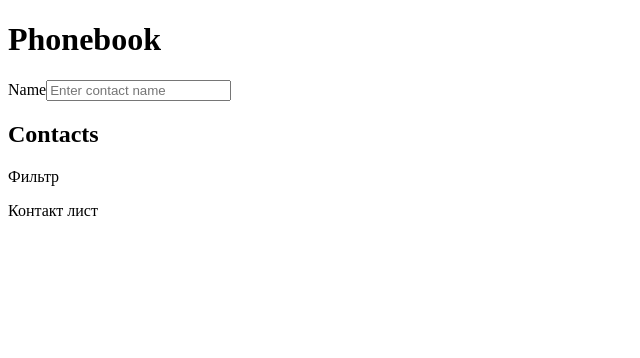
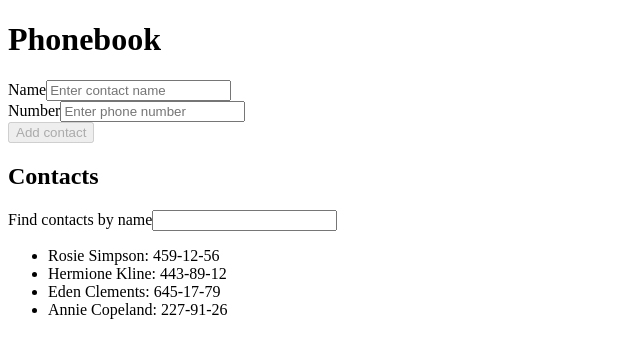
Before and after one commit to LiViS-code/goit-react-hw-02-phonebook, a React (Create React App) app in the folder my-phonebook/: page / in a window 1280 px wide. Shown: the top 358 px of the page, without its empty margins (0-640 px from the left). Built offline with nearby package versions, Linux system fonts and the light colour scheme.

Commit message:
composition

```diff
--- a/my-phonebook/src/App.js
+++ b/my-phonebook/src/App.js
@@ -1,20 +1,41 @@
+import React, { Component } from "react";
 import ContactForm from "./components/ContactForm";
+import ContactList from "./components/ContactList";
 import Filter from "./components/Filter";
-import ContactList from "./components/ContactList";
 
-function App() {
-  return (
-    <div>
-      <div>
+class App extends Component {
+  state = {
+    contacts: [
+      { id: "id-1", name: "Rosie Simpson", number: "459-12-56" },
+      { id: "id-2", name: "Hermione Kline", number: "443-89-12" },
+      { id: "id-3", name: "Eden Clements", number: "645-17-79" },
+      { id: "id-4", name: "Annie Copeland", number: "227-91-26" },
+    ],
+    filter: "",
+  };
+
+  onChangeState = (newContacts) => {
+    this.setState(() => ({
+      contacts: newContacts,
+    }));
+  };
+
+  render() {
+    const {
+      state: { contacts },
+      onChangeState,
+    } = this;
+
+    return (
+      <>
         <h1>Phonebook</h1>
-        <ContactForm />
-
+        <ContactForm contacts={contacts} onChangeState={onChangeState} />
         <h2>Contacts</h2>
         <Filter />
-        <ContactList />
-      </div>
-    </div>
-  );
+        <ContactList contacts={contacts} />
+      </>
+    );
+  }
 }
 
 export default App;
--- a/my-phonebook/src/components/ContactForm.jsx
+++ b/my-phonebook/src/components/ContactForm.jsx
@@ -1,31 +1,76 @@
 import React, { Component } from "react";
+import { nanoid } from "nanoid";
+
+const INITIAL_VALUE = {
+  name: "",
+  number: "",
+};
 
 class ContactForm extends Component {
-  state = {
-    contacts: [],
-    name: "",
+  state = { ...INITIAL_VALUE };
+
+  handleInput = (e) => {
+    const { value, name } = e.target;
+    this.setState(() => ({ [name]: value }));
   };
 
-  handleForm = () => {
-    return console.log("что-то ввели");
+  handleSubmit = (e) => {
+    e.preventDefault();
+    const { name, number } = this.state;
+    const { contacts, onChangeState } = this.props;
+    contacts.push({ id: nanoid(), name: name, number: number });
+    this.setState(() => ({ number: number }));
+    onChangeState(contacts);
+    this.reset();
+  };
+
+  reset = () => {
+    this.setState(() => ({ ...INITIAL_VALUE }));
   };
 
   render() {
+    const {
+      handleInput,
+      handleSubmit,
+      state: { name, number },
+    } = this;
+
     return (
-      <form>
+      <>
+        <form onSubmit={handleSubmit}>
           <label>
             Name
             <input
               type="text"
               name="name"
+              value={name}
               pattern="^[a-zA-Zа-яА-Я]+(([' -][a-zA-Zа-яА-Я ])?[a-zA-Zа-яА-Я]*)*$"
               title="Name may contain only letters, apostrophe, dash and spaces. For example Adrian, Jacob Mercer, Charles de Batz de Castelmore d'Artagnan"
               placeholder="Enter contact name"
               required
-            onChange={this.handleForm}
+              onChange={handleInput}
             />
           </label>
+          <br />
+          <label>
+            Number
+            <input
+              type="tel"
+              name="number"
+              value={number}
+              pattern="\+?\d{1,4}?[-.\s]?\(?\d{1,3}?\)?[-.\s]?\d{1,4}[-.\s]?\d{1,4}[-.\s]?\d{1,9}"
+              title="Phone number must be digits and can contain spaces, dashes, parentheses and can start with +"
+              placeholder="Enter phone number"
+              required
+              onChange={handleInput}
+            />
+          </label>
+          <br />
+          <button type="submit" disabled={!name || !number}>
+            Add contact
+          </button>
         </form>
+      </>
     );
   }
 }
--- a/my-phonebook/src/components/ContactList.jsx
+++ b/my-phonebook/src/components/ContactList.jsx
@@ -1,11 +1,15 @@
 import React, { Component } from "react";
-
 class ContactList extends Component {
   render() {
+    const { contacts } = this.props;
     return (
-      <div>
-        <p>Контакт лист</p>
-      </div>
+      <ul>
+        {contacts.map(({ id, name, number }) => (
+          <li key={id}>
+            {name}: {number}
+          </li>
+        ))}
+      </ul>
     );
   }
 }
--- a/my-phonebook/src/components/Filter.jsx
+++ b/my-phonebook/src/components/Filter.jsx
@@ -3,9 +3,12 @@
 class Filter extends Component {
   render() {
     return (
-      <div>
-        <p>Фильтр</p>
-      </div>
+      <>
+        <label>
+          Find contacts by name
+          <input type="text" name="filter"></input>
+        </label>
+      </>
     );
   }
 }
```
Lines whose indentation alone changed are shown as unchanged.
